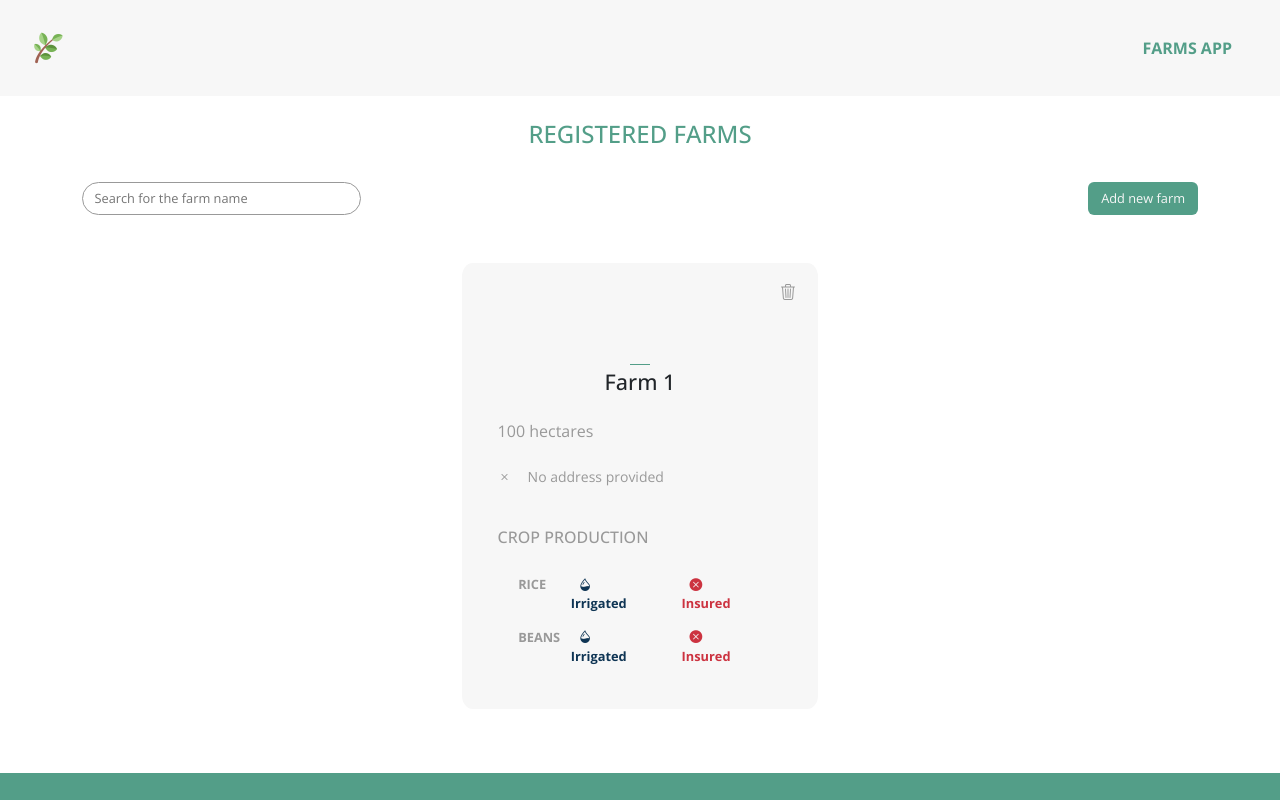
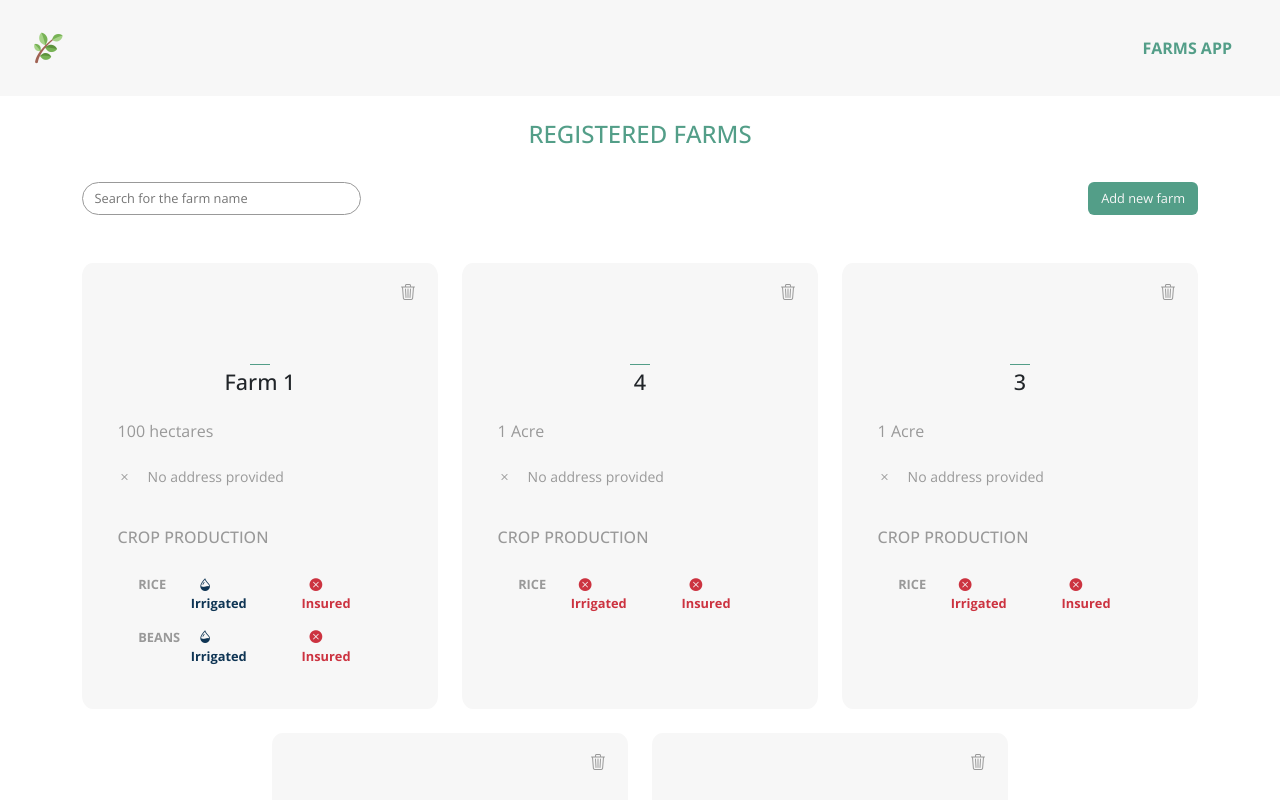
Before and after one commit to mariliafranco/farm-management-challenge, a React (Vite) app: page / in a window 1280 px wide. Shown: the top 800 px of the page. Built offline with nearby package versions, Linux system fonts and the light colour scheme; data requests are answered from the project's data file; a web font is replaced by a local one.

Commit message:
Add createdAt when creating a new farm and displays farms list based on it

```diff
--- a/db.json
+++ b/db.json
@@ -19,6 +19,70 @@
           "isInsured": false
         }
       ]
+    },
+    {
+      "id": "2c5a",
+      "farmName": "1",
+      "landArea": 1,
+      "landUnit": "Acre",
+      "farmAddress": "",
+      "cropProductions": [
+        {
+          "id": 1,
+          "cropTypeId": 1,
+          "isIrrigated": false,
+          "isInsured": false
+        }
+      ],
+      "createdAt": "2024-12-18T13:14:56.052Z"
+    },
+    {
+      "id": "46c8",
+      "farmName": "2",
+      "landArea": 1,
+      "landUnit": "Acre",
+      "farmAddress": "",
+      "cropProductions": [
+        {
+          "id": 1,
+          "cropTypeId": 1,
+          "isIrrigated": false,
+          "isInsured": false
+        }
+      ],
+      "createdAt": "2024-12-18T13:14:59.303Z"
+    },
+    {
+      "id": "abc8",
+      "farmName": "3",
+      "landArea": 1,
+      "landUnit": "Acre",
+      "farmAddress": "",
+      "cropProductions": [
+        {
+          "id": 1,
+          "cropTypeId": 1,
+          "isIrrigated": false,
+          "isInsured": false
+        }
+      ],
+      "createdAt": "2024-12-18T13:15:02.799Z"
+    },
+    {
+      "id": "40cc",
+      "farmName": "4",
+      "landArea": 1,
+      "landUnit": "Acre",
+      "farmAddress": "",
+      "cropProductions": [
+        {
+          "id": 1,
+          "cropTypeId": 1,
+          "isIrrigated": false,
+          "isInsured": false
+        }
+      ],
+      "createdAt": "2024-12-18T13:15:06.192Z"
     }
   ],
   "crop-types": [
--- a/src/components/FarmList/FarmList.tsx
+++ b/src/components/FarmList/FarmList.tsx
@@ -3,7 +3,6 @@ import "./FarmList.scss";
 import { CropType, Farm } from "../../types/Farm";
 import CropList from "../CropList/CropList";
 import ConfirmModal from "../ConfirmModal/ConfirmModal";
-import Modal from "../Modal/Modal";
 
 type FarmListProps = {
   farms: Farm[];
@@ -15,7 +14,8 @@ const FarmList: React.FC<FarmListProps> = ({ farms, cropTypes, onDelete }) => {
   const [showConfirmModal, setShowConfirmModal] = useState<boolean>(false);
 
   const sortedFarms = [...farms].sort(
-    (a: Farm, b: Farm) => Number(b.id) - Number(a.id)
+    (a: Farm, b: Farm) =>
+      new Date(b.createdAt).getTime() - new Date(a.createdAt).getTime()
   );
 
   if (!farms.length) {
--- a/src/pages/FarmListing/FarmListingPage.tsx
+++ b/src/pages/FarmListing/FarmListingPage.tsx
@@ -55,7 +55,11 @@ const FarmListingPage: React.FC = () => {
 
   const handleSubmit = async (newFarm: Omit<Farm, "id">) => {
     try {
-      const createdFarm = await addFarm(newFarm);
+      const farmWithTimestamp = {
+        ...newFarm,
+        createdAt: new Date().toISOString(),
+      };
+      const createdFarm = await addFarm(farmWithTimestamp);
       setFarms((prevFarms) => [...prevFarms, createdFarm]);
       closeModal();
     } catch (error) {
--- a/src/types/Farm.ts
+++ b/src/types/Farm.ts
@@ -17,4 +17,5 @@ export type Farm = {
   landUnit: string;
   farmAddress?: string;
   cropProductions: CropProduction[];
+  createdAt: string;
 };
```
